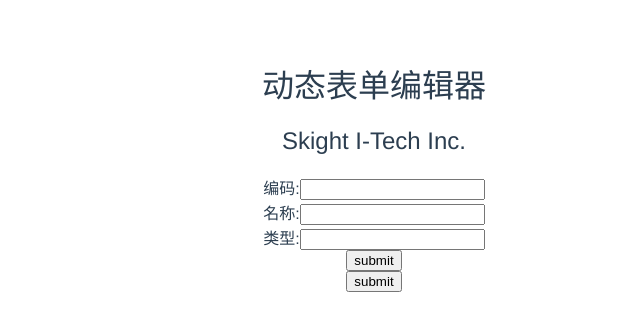
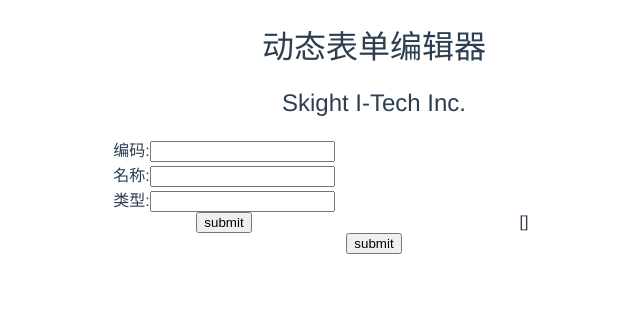
Before and after one commit to SkightTeam/DynamicForm, a Vue app: page /#/ in a window 1280 px wide. Shown: the top 330 px of the page, without its empty margins (266-906 px from the left). Built offline with nearby package versions, Linux system fonts and the light colour scheme.

Commit message:
change template language to pug

```diff
--- a/src/App.vue
+++ b/src/App.vue
@@ -1,4 +1,4 @@
-<template>
+<template >
   <div id="app">
     <router-view></router-view>
   </div>
@@ -17,6 +17,7 @@
   -moz-osx-font-smoothing: grayscale;
   text-align: center;
   color: #2c3e50;
-  margin-top: 60px;
+  max-width: 600px;
+  margin: 0 auto;
 }
 </style>
--- a/src/components/Dashboard.vue
+++ b/src/components/Dashboard.vue
@@ -1,15 +1,13 @@
-<template >
-
- <div>
-   <h1>动态表单编辑器</h1>
-   <h2>Skight I-Tech Inc.</h2>
-   <div>
-   <sk-form :meta="metaSchema" v-on:submit="addField"></sk-form>
-   </div>
-   <div>
-     <sk-form :meta="meta" ></sk-form>
-   </div>
- </div>
+<template lang="pug" >
+  div
+    h1 动态表单编辑器
+    h2 Skight I-Tech Inc.
+    div
+      div(style="width:50%; display:inline-block")
+        sk-form(:meta="metaSchema" v-on:submit="addField")
+      div(style="width:50%; display:inline-block") {{meta}}
+    div
+      sk-form(:meta="meta")
 </template>
 
 <script>
@@ -57,4 +55,7 @@
   h1, h2 {
     font-weight: normal;
   }
+  span{
+    display: inline-block;
+  }
 </style>
```
Also changed, not shown: package.json (+16 -15 lines).
